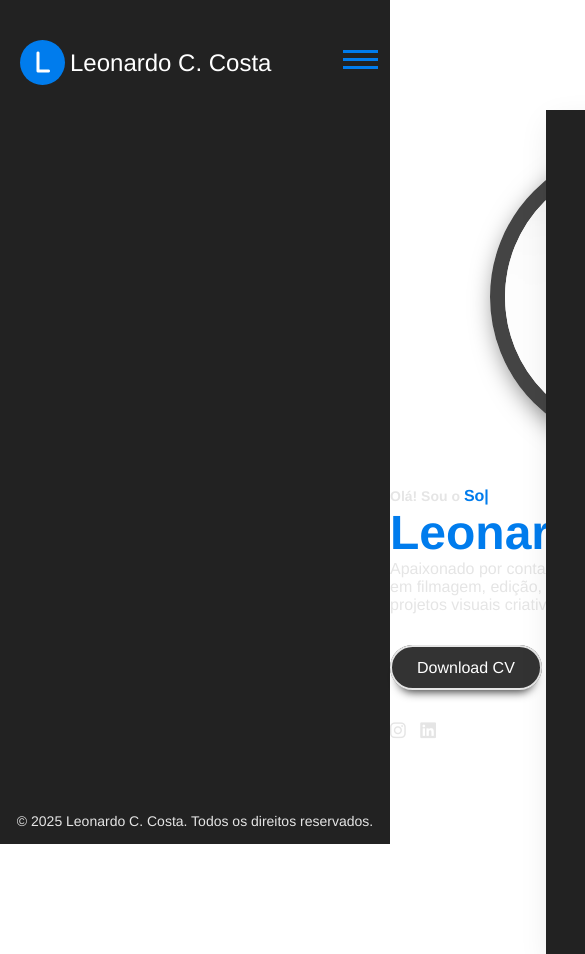
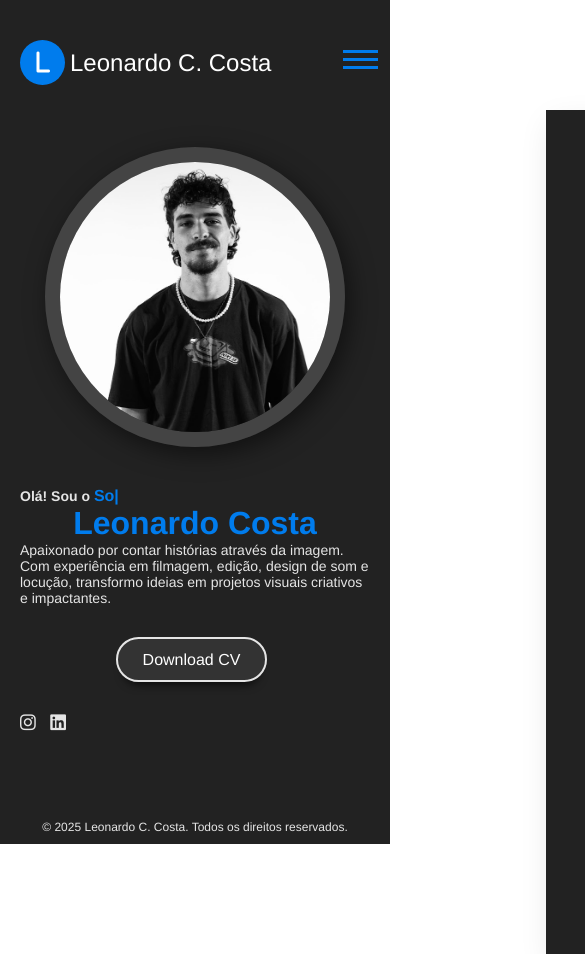
Before and after one commit to leocori/leonardocosta, a plain HTML site: page index.html in a window 390 px wide. Shown: the top 954 px of the page, 585 px wide, since content can reach past the window. Drawn offline with nearby package versions, Linux system fonts and the light colour scheme; a web font is replaced by a local one.

Commit message:
Add files via upload

```diff
--- a/index.html
+++ b/index.html
@@ -64,7 +64,7 @@
 
     <script>
         var togglebtn=document.querySelector(".togglebtn");
-        var nav=document.querySelector(".navlinks li");
+        const nav = document.querySelector(".navlinks");
         var links=document.querySelector(".navlinks li");
 
         togglebtn.addEventListener("click", function(){
--- a/style.css
+++ b/style.css
@@ -17,9 +17,9 @@ body{
     background: #222;
 }
 
-.wrapper{
-    width: 1280px;
-    max-height: 95%;
+.wrapper {
+    width: 100%;
+    max-width: 1280px;
     margin: 0 auto;
     padding: 0 20px;
 }
@@ -368,3 +368,34 @@ nav .navlinks li a{
     color: #fff;
     cursor: pointer;
   }
+
+  .hero-pic img {
+    max-width: 100%;
+    height: auto;
+    object-fit: cover;
+}
+
+.hero-text h1 {
+    font-size: 2.5rem;
+}
+
+@media(max-width:480px) {
+    .hero-text h1 {
+        font-size: 2rem;
+        text-align: center;
+    }
+
+    .hero-text p {
+        font-size: 14px;
+
+    }
+
+    .btn-group {
+        text-align: center;
+    }
+
+    .footer-fixo {
+        font-size: 12px;
+        padding: 10px 0;
+    }
+}
```
Also changed, not shown: contacto.html (+17 -0 lines), portfolio.html (+17 -0 lines).
